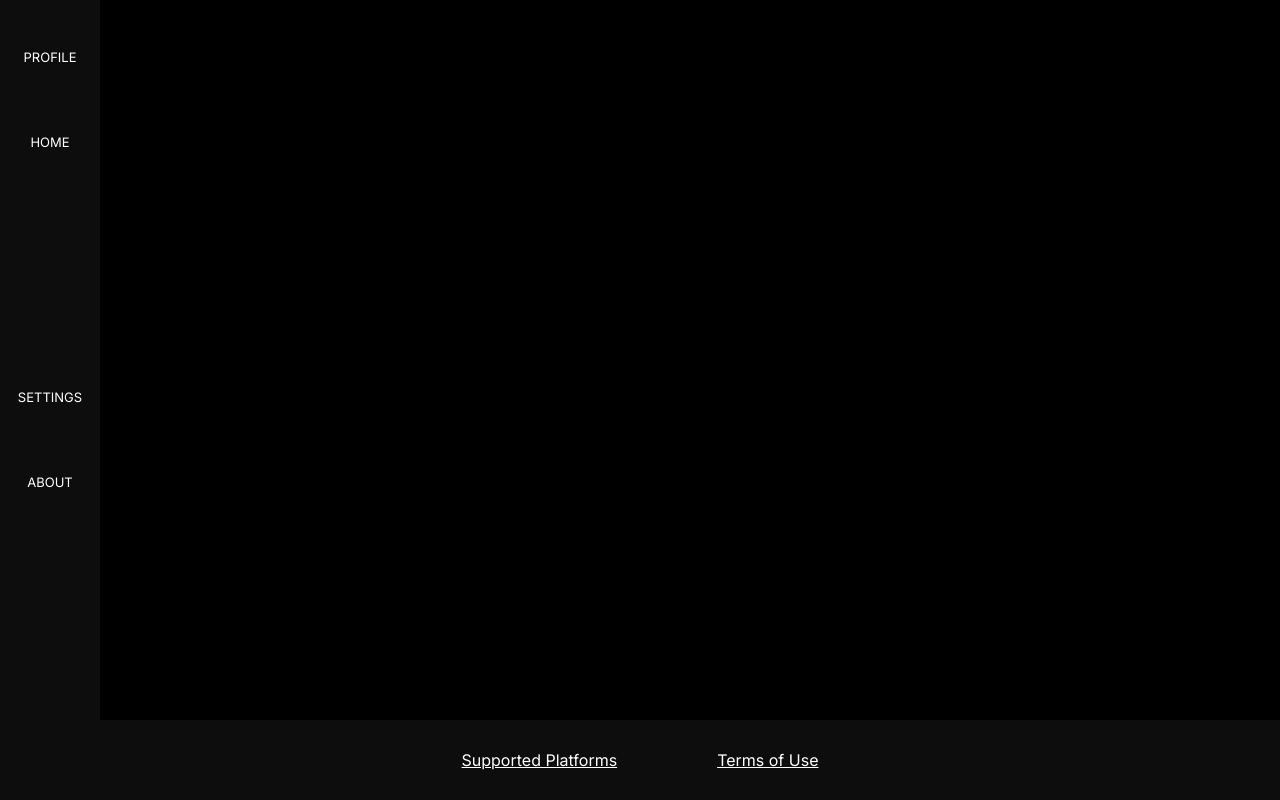
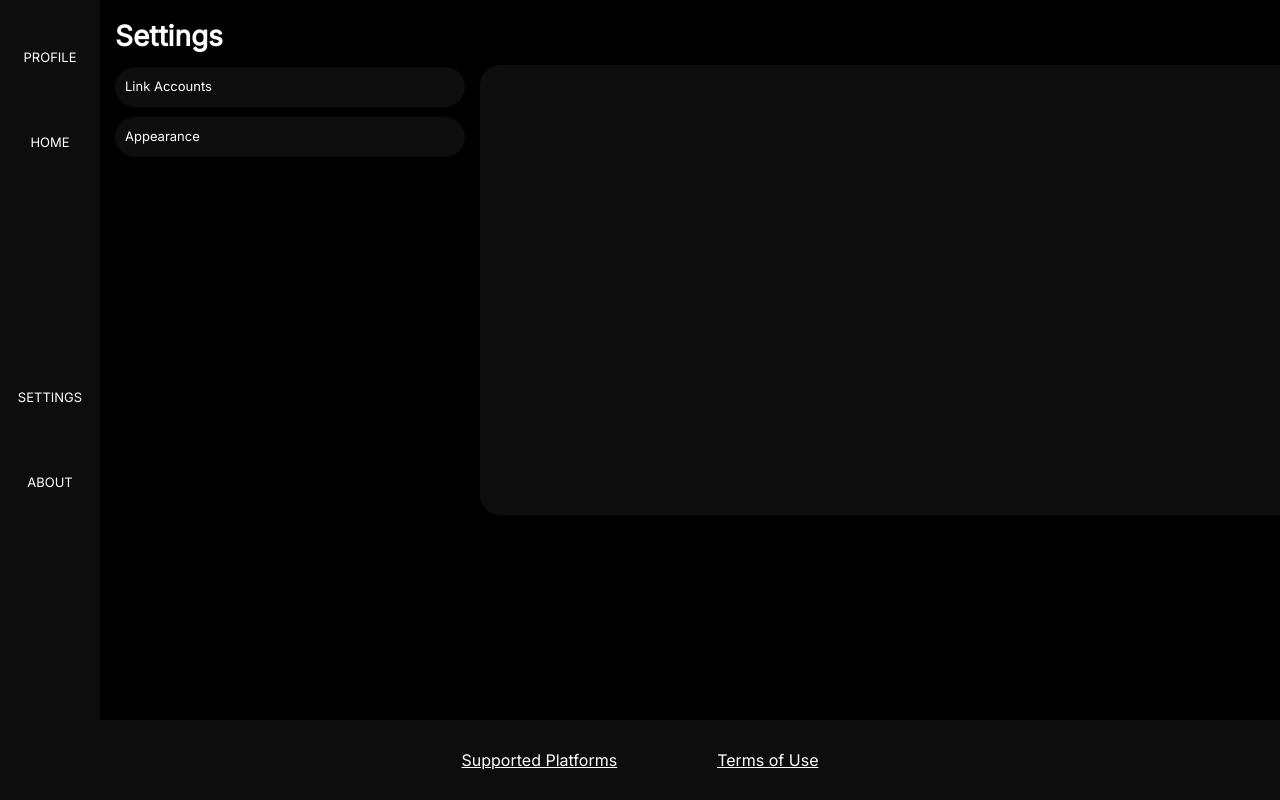
Before and after one commit to oleedee/Syncify, a React (Vite) app: page /settings in a window 1280 px wide. Built offline with nearby package versions, Linux system fonts and the light colour scheme; some icons are missing.

Commit message:
Buttons for settings page

```diff
--- a/src/App.css
+++ b/src/App.css
@@ -125,10 +125,29 @@
   border-radius: 10px;
 }
 
-.textbox {
+.Leftbar {
+  margin-right: 15px;
+}
+
+.Mainbox {
+  background-color: #0D0D0D;
+  margin-top: 50px;
+  font-weight: 575;
+  text-align: left;
+  flex-wrap: wrap;
+  padding: 8px;
+  display: flex;
+  justify-content: flex-start;
+  align-items: flex-start;
+  height: 450px;
+  width: 850px;
+  border-radius: 20px;
+  flex: 0 0 auto;
+}
+
+.Sidebox {
   background-color: #0D0D0D;
   margin-bottom: 20px;
-  font-weight: 575;
   text-align: left;
   flex-wrap: wrap;
   padding: 8px;
@@ -142,7 +161,7 @@
 }
 
 .Buttons {
-  width: 300px;
+  width: 350px;
   display:flex;
   flex:1;
   flex-direction: column;
--- a/src/App.jsx
+++ b/src/App.jsx
@@ -2,6 +2,7 @@ import Sidebar from "./components/Sidebar";
 import Footer from "./components/Footer";
 import Home from "./components/Home";
 import About from "./components/About";
+import Settings from "./components/Settings";
 import { BrowserRouter as Router, Route, Routes} from 'react-router-dom';
 import './App.css';
 
@@ -15,6 +16,7 @@ const App = () => {
         <Routes>
           <Route path = "/" element={<Home/>} />
           <Route path = "/about" element={<About/>} />
+          <Route path = "/settings" element={<Settings/>} />
         </Routes>
         </div>
       </div>
--- a/src/components/About.jsx
+++ b/src/components/About.jsx
@@ -2,14 +2,18 @@
 
 function About() {
         return (
-        <div className = "About">
+        <div className = "page-wrapper">
+                <div className = "Leftbar">
                 <div className = "Title">About</div>
                     <div className = "Buttons">
                         <button className = "Button">About Syncify</button>
                         <button className = "Button">Purpose</button>
                         <button className = "Button">Github</button>
                     </div>
-            <div className = "textbox">Updates</div>
+                <div className = "Sidebox">Updates</div>
+                </div>
+                <div className = "Mainbox"></div>
+
                 </div>
         )
 }
--- /dev/null
+++ b/src/components/Settings.jsx
@@ -0,0 +1,17 @@
+function Settings() {
+        return (
+        <div className = "page-wrapper">
+                <div className = "Leftbar">
+                <div className = "Title">Settings</div>
+                    <div className = "Buttons">
+                        <button className = "Button">Link Accounts</button>
+                        <button className = "Button">Appearance</button>
+                    </div>
+                </div>
+                <div className = "Mainbox"></div>
+
+                </div>
+        )
+}
+
+export default Settings;
```
Lines whose indentation alone changed are shown as unchanged.
